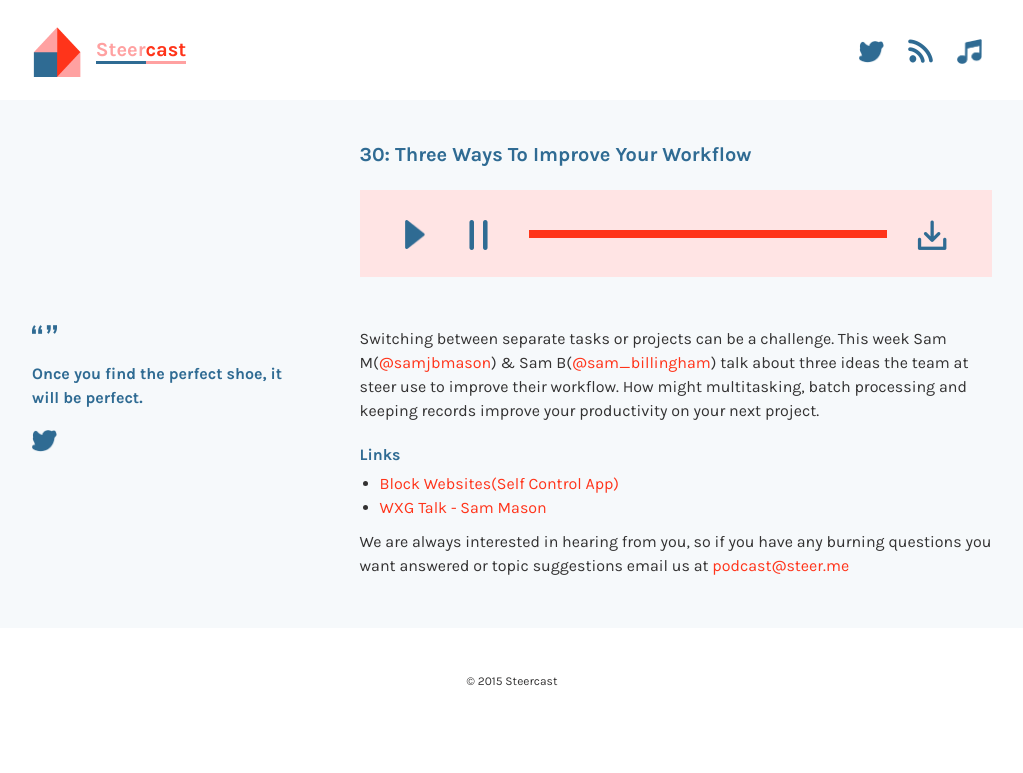
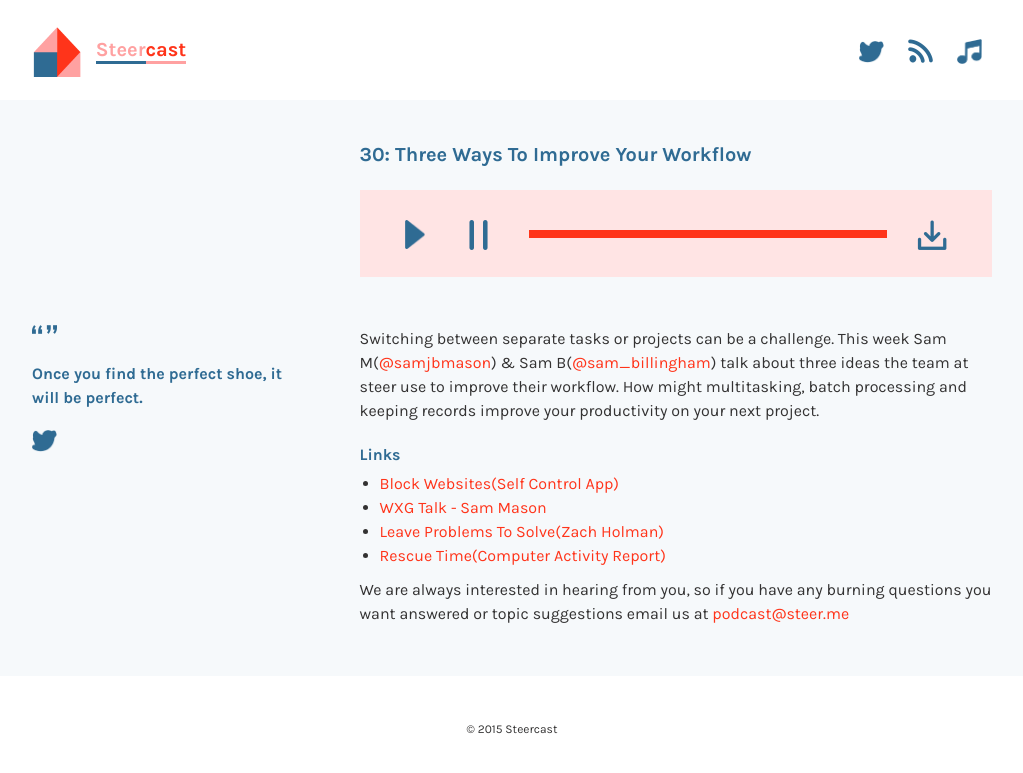
Before and after one commit to vivienney/podcast, a Jekyll site: the page built from _episodes/30.markdown, in a window 1280 px wide. Shown: the top 773 px of the page, without its empty margins (128-1151 px from the left). Built offline with Jekyll 4.4.1, drawn with Linux system fonts in a browser that asks for light colours.

Commit message:
update links episode 30

```diff
--- a/_episodes/30.markdown
+++ b/_episodes/30.markdown
@@ -18,6 +18,7 @@ Switching between separate tasks or projects can be a challenge. This week Sam M
 #### Links
 - [Block Websites(Self Control App)](https://selfcontrolapp.com/)
 - [WXG Talk - Sam Mason](http://wxg.co.uk/#panel_speaker_sammason)
-
+- [Leave Problems To Solve(Zach Holman)](https://github.com/holman/ama/issues/690)
+- [Rescue Time(Computer Activity Report)](https://www.rescuetime.com/)
 
 We are always interested in hearing from you, so if you have any burning questions you want answered or topic suggestions email us at [podcast@steer.me](mailto:podcast@steer.me)
```
